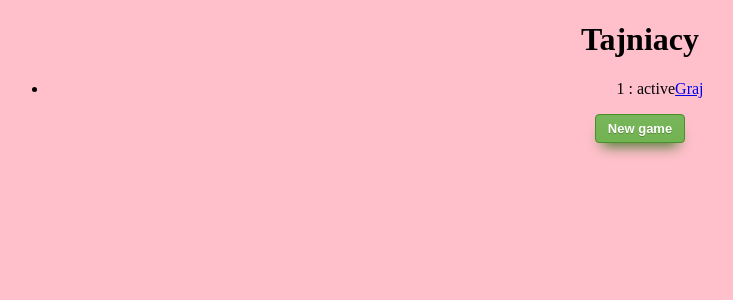
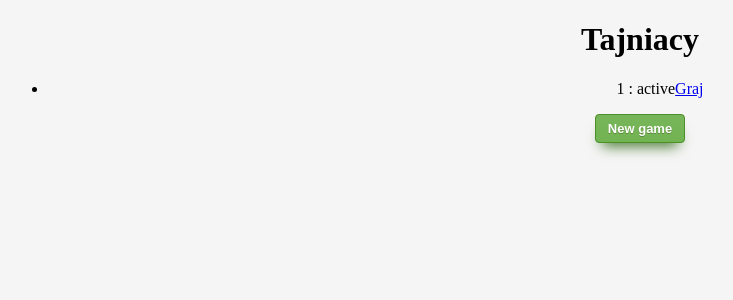
Before and after one commit to stvoreku/gierki, a Django app: page / in a window 1280 px wide. Shown: the top 300 px of the page, without its empty margins (0-733 px from the left). Run offline with Django 3.2, Linux system fonts and the light colour scheme; tables that the repository leaves empty hold one stand-in row (values such as "Sample post").

Commit message:
Gierki tworzenie

```diff
--- a/tajniacy/static/css/base.css
+++ b/tajniacy/static/css/base.css
@@ -1,5 +1,5 @@
 body {
-    background-color: pink;
+    background-color: whitesmoke;
 	text-align: center;
 }
 
```
